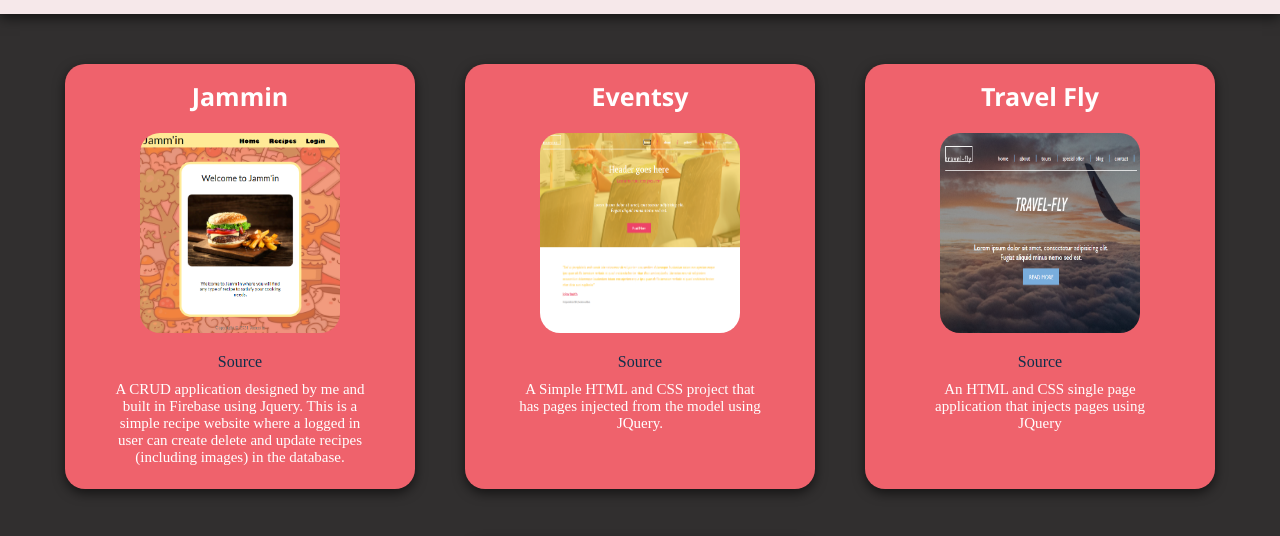
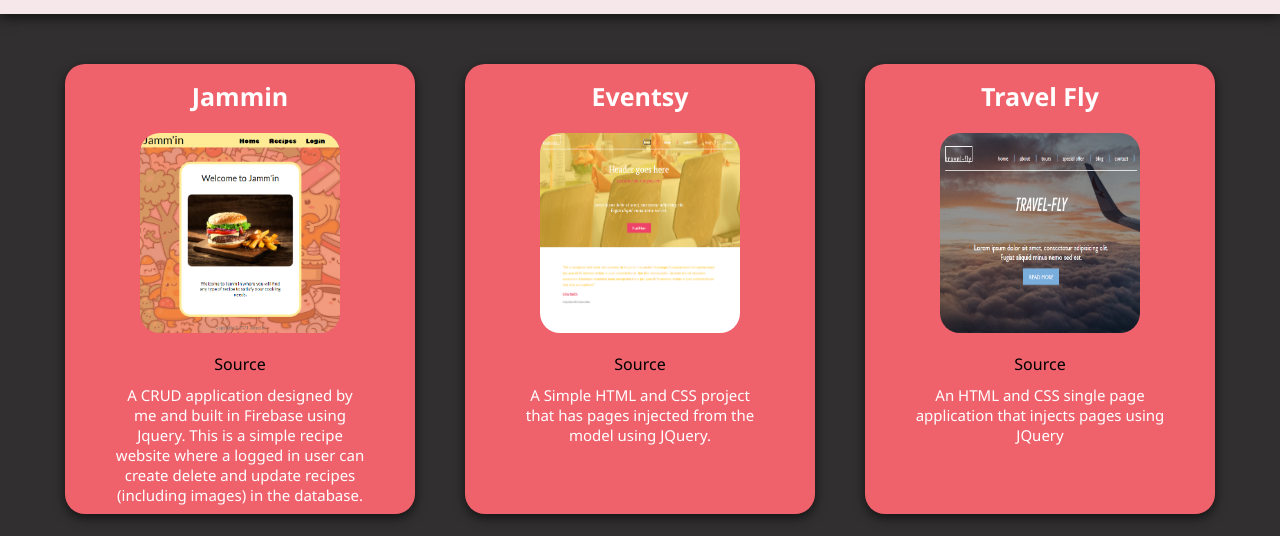
Before and after one commit to Justin-Rice/Justin-Rice.github.io, a plain HTML site: page index.html in a window 1280 px wide. Shown: the part 86-622 px from the top of the page. Drawn offline with nearby package versions, Linux system fonts and the light colour scheme; a script that the page names is missing.

Commit message:
font and color changes

```diff
--- a/scss/projects.scss
+++ b/scss/projects.scss
@@ -1,4 +1,6 @@
 .projects{
+    font-family: 'Segoe UI', Tahoma, Geneva, Verdana, sans-serif;
+
     margin: 0 auto;
     max-width: 1200px;
 
@@ -13,7 +15,7 @@
     .project{
         box-shadow: rgba(0, 0, 0, 0.6) 0px 4px 12px;
         width: 350px;
-        height: 425px;
+        height: 450px;
         background-color: #EF626C;
         padding-top: 15px;
         margin: 0 auto;
@@ -51,7 +53,7 @@
 
         }
         span{
-            color: #102E4A;
+            color: black;
         }
         h1{
             //font-weight: 500;
```
Also changed, not shown: css/styles.css.
